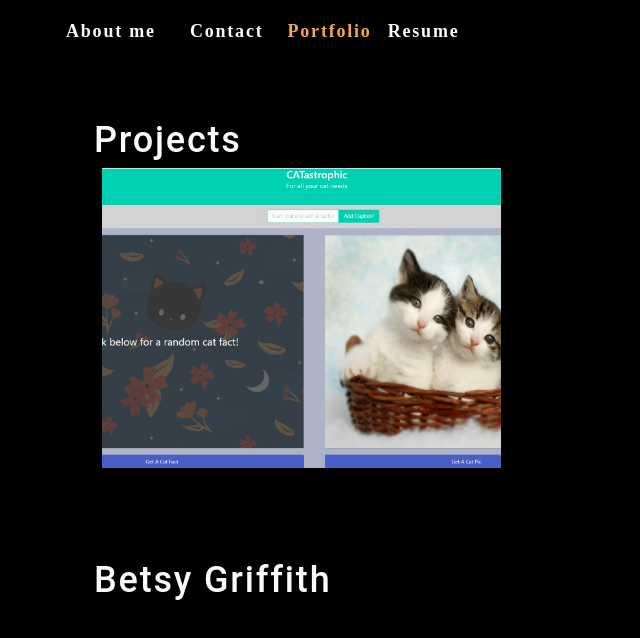
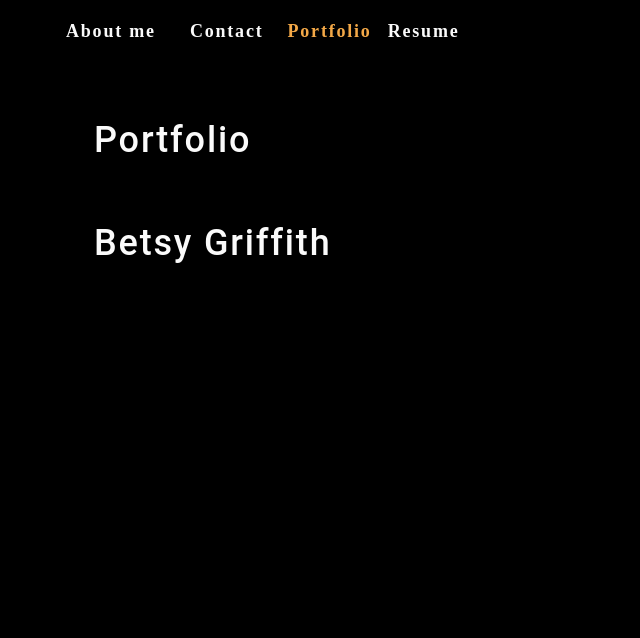
Before and after one commit to hollenbebe08/b-griffith-portfolio, a React (Create React App) app: page / in a window 1280 px wide. Shown: the top 638 px of the page, without its empty margins (0-640 px from the left). Built offline with nearby package versions, Linux system fonts and the light colour scheme.

Commit message:
added PhotoList component

```diff
--- a/src/App.js
+++ b/src/App.js
@@ -5,7 +5,7 @@ import Nav from './components/Nav';
 import Portfolio from './components/Portfolio';
 
 function App() {
-  const [categories] = useState([
+  const [projects] = useState([
     {
       name: "Portfolio"
     },
@@ -14,18 +14,18 @@ function App() {
     },
   ]);
 
-  const [currentCategory, setCurrentCategory] = useState(categories[0]);
+  const [currentProject, setCurrentProject] = useState(projects[0]);
 
   return (
     <div>
       <Nav
-        categories={categories}
-        setCurrentCategory={setCurrentCategory}
-        currentCategory={currentCategory}
+        projects={projects}
+        setCurrentProject={setCurrentProject}
+        currentProject={currentProject}
       ></Nav>
       <main>
         <div>
-          <Portfolio></Portfolio>
+          <Portfolio currentProject={currentProject}></Portfolio>
           <About></About>
         </div>
       </main>
--- a/src/components/Nav/index.js
+++ b/src/components/Nav/index.js
@@ -1,13 +1,17 @@
-import React from "react";
+import React, { useEffect } from 'react';
 import { capitalizeFirstLetter } from '../../utils/helpers';
 
 function Nav(props){
 
     const {
-        categories = [],
-        setCurrentCategory,
-        currentCategory,
+        projects = [],
+        setCurrentProject,
+        currentProject,
     } = props;
+
+    useEffect(() => {
+        document.title = capitalizeFirstLetter(currentProject.name);
+      }, [currentProject]);
 
     return(
         <header className="flex-row px-1">
@@ -19,16 +23,16 @@ function Nav(props){
                     <li className="mx-2">
                         <span>Contact</span>
                     </li>
-                    {categories.map((category) => (
+                    {projects.map((project) => (
                         <li className={`mx-1 ${
-                                currentCategory.name === category.name && 'navActive'
-                            }`} key={category.name}>
+                                currentProject.name === project.name && 'navActive'
+                            }`} key={project.name}>
                             <span
                                 onClick={() => {
-                                    setCurrentCategory(category)
+                                    setCurrentProject(project)
                                 }}
                                 >
-                                {capitalizeFirstLetter(category.name)}
+                                {capitalizeFirstLetter(project.name)}
                             </span>
                         </li>
                     ))}
--- /dev/null
+++ b/src/components/PhotoList/index.js
@@ -0,0 +1,51 @@
+import React, { useState } from 'react';
+
+const PhotoList = ({ project }) => {
+
+  const [photos] = useState([
+    {
+      name: 'Catastrophic',
+      project: 'portfolio',
+      description: 'all about cats'
+    },
+    {
+      name: 'Catastrophic',
+      project: 'portfolio',
+      description: 'all about cats'
+    },
+    {
+      name: 'Catastrophic',
+      project: 'portfolio',
+      description: 'all about cats'
+    },
+    {
+      name: 'Catastrophic',
+      project: 'portfolio',
+      description: 'all about cats'
+    },
+    {
+      name: 'Catastrophic',
+      project: 'portfolio',
+      description: 'all about cats'
+    },
+  ]);
+
+  const currentPhotos = photos.filter((photo) => photo.project === project);
+
+  return (
+    <div>
+      <div className="flex-row">
+        {currentPhotos.map((image, i) => (
+          <img
+            src={require(`../../assets/small/${project}/${i}.jpg`).default}
+            alt={image.name}
+            className="img-thumbnail mx-1"
+            key={image.name}
+          />
+        ))}
+      </div>
+    </div>
+  )
+};
+
+export default PhotoList;
--- a/src/components/Portfolio/index.js
+++ b/src/components/Portfolio/index.js
@@ -1,25 +1,19 @@
 import React from 'react';
 import { capitalizeFirstLetter } from '../../utils/helpers';
-import photo from '../../assets/small/projects/0.jpg';
+import PhotoList from '../PhotoList';
 
-function Portfolio(props){
 
-    const currentProject = {
-        name: "projects",
-    };
+function Portfolio(props) {
 
+    const { currentProject} = props;
     return (
         <section>
             <h1>{capitalizeFirstLetter(currentProject.name)}</h1>
-            <div className="flex-row">
-                <img
-                    src={photo}
-                    alt="Project Example"
-                    className="img-thumbnail mx-1"
-                />
-            </div>
+            <p>{currentProject.description}</p>
+            <PhotoList project ={currentProject.name}/>
         </section>
-    )
-};
 
-export default Portfolio;
+    );
+  }
+
+  export default Portfolio;
--- a/src/index.js
+++ b/src/index.js
@@ -1,5 +1,5 @@
 import React from 'react';
-import ReactDOM from 'react-dom';
+import ReactDOM from 'react-dom/client';
 import './index.css';
 import App from './App';
 import reportWebVitals from './reportWebVitals';
```
Also changed, not shown: src/assets/small/about/betsy.jpg (renamed from src/assets/small/betsy.jpg).
